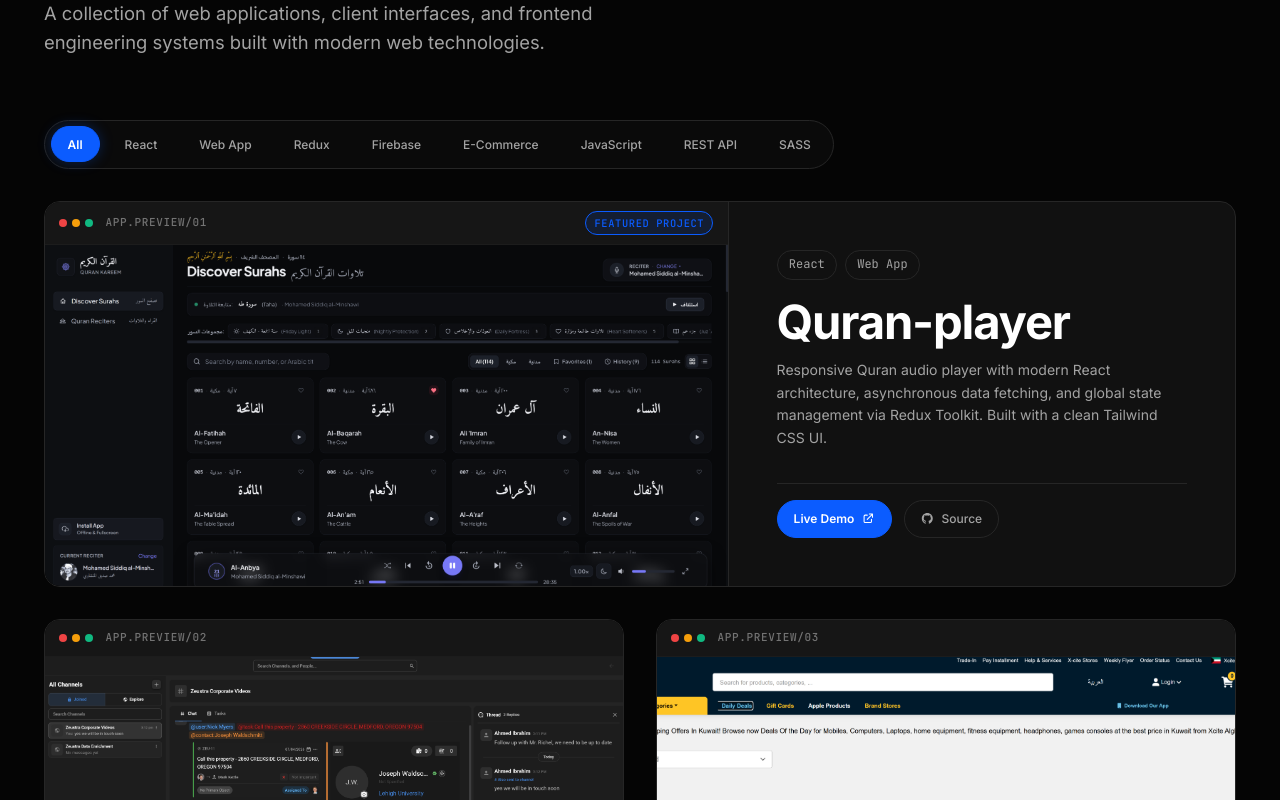
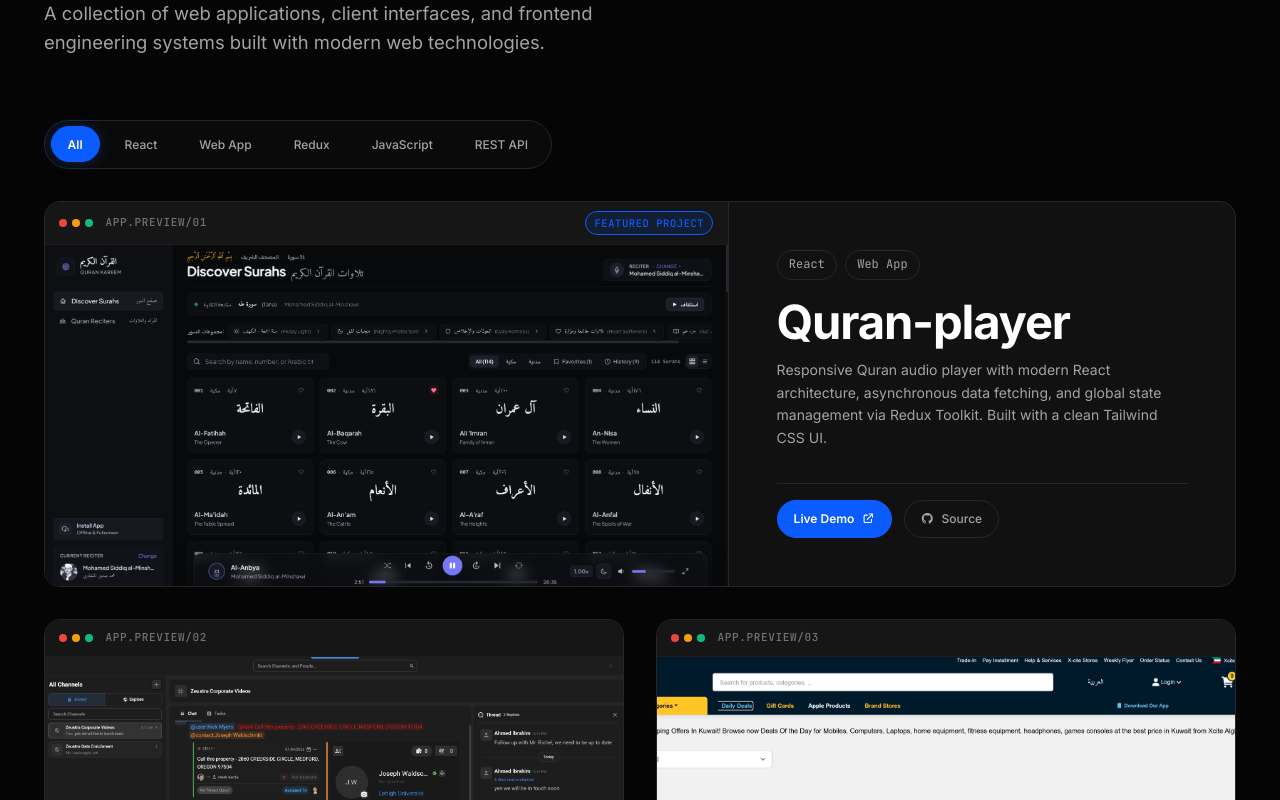
Before and after one commit to Ahmedhassanin12/my-portfolio, a React (Create React App) app: page / in a window 1280 px wide. Shown: the part 2040-2840 px from the top of the page. Built offline with nearby package versions, Linux system fonts and the light colour scheme.

Commit message:
feat: add local portfolio data module to replace external CMS dependency

```diff
--- a/src/data/portfolioData.js
+++ b/src/data/portfolioData.js
@@ -79,7 +79,7 @@
     title: "X-cite Clone (E-Commerce)",
     description:
       "Full-featured e-commerce frontend integrated with Firebase. Features product catalog browsing, search, persistent shopping cart, favorites via localStorage, and dynamic UI interactions.",
-    tags: ["React", "Redux", "Firebase", "E-Commerce"],
+    tags: ["React", "Redux",],
     image: xciteStoreImg,
     projectLink: "https://droobas.github.io/X-Cite-User/",
     codeLink: "https://github.com/Ahmedhassanin12/X-Cite-User",
@@ -101,7 +101,7 @@
     title: "Recipe Cooking Assistant",
     description:
       "Interactive recipe discovery platform featuring dynamic ingredient and serving size recalculation, custom recipe bookmarking, and local storage persistence.",
-    tags: ["JavaScript", "REST API", "SASS"],
+    tags: ["JavaScript", "REST API"],
     image: recipeAppImg,
     projectLink: "https://recipe-ahmedibrahim.netlify.app/",
     codeLink: "https://github.com/Ahmedhassanin12/recipe-app",
```
